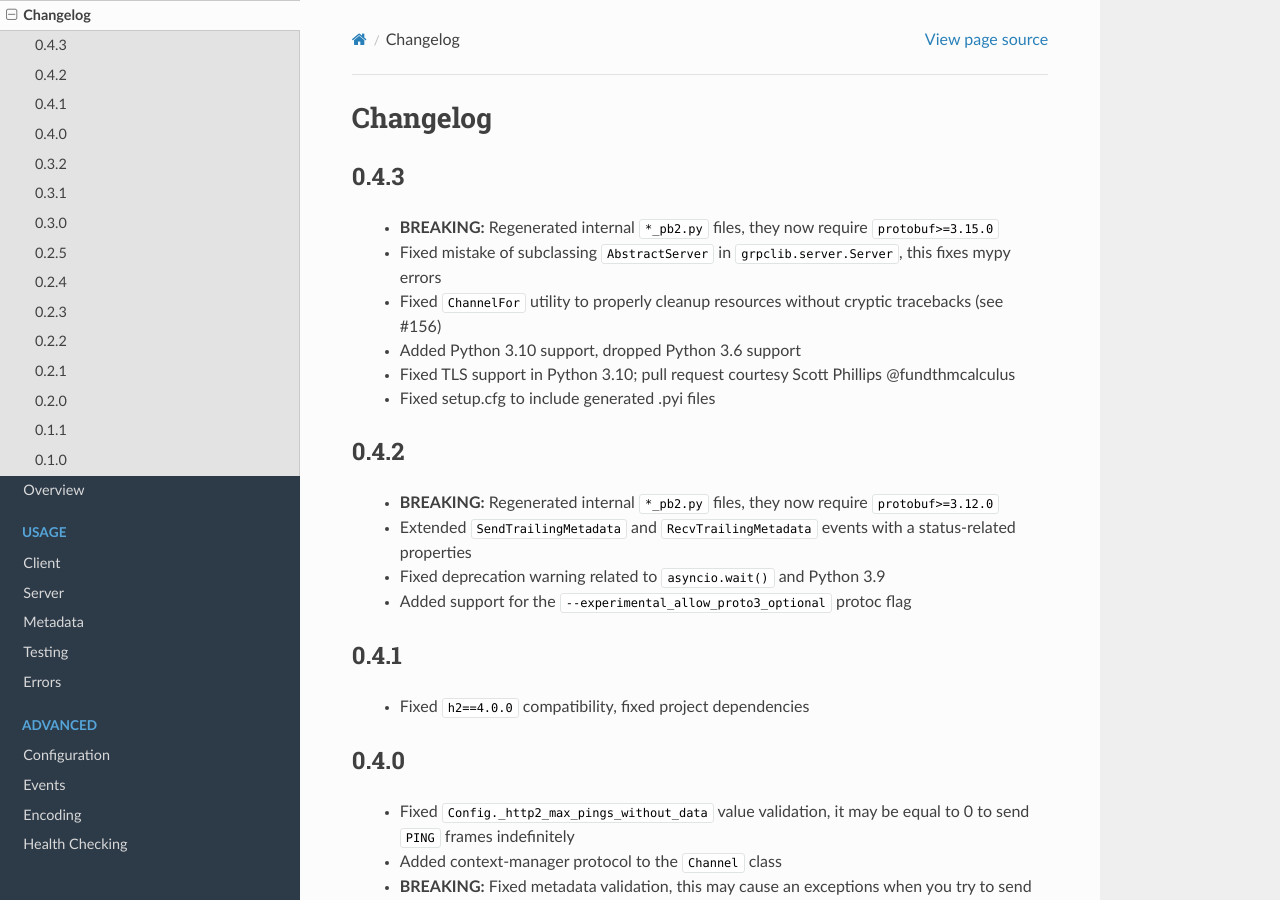
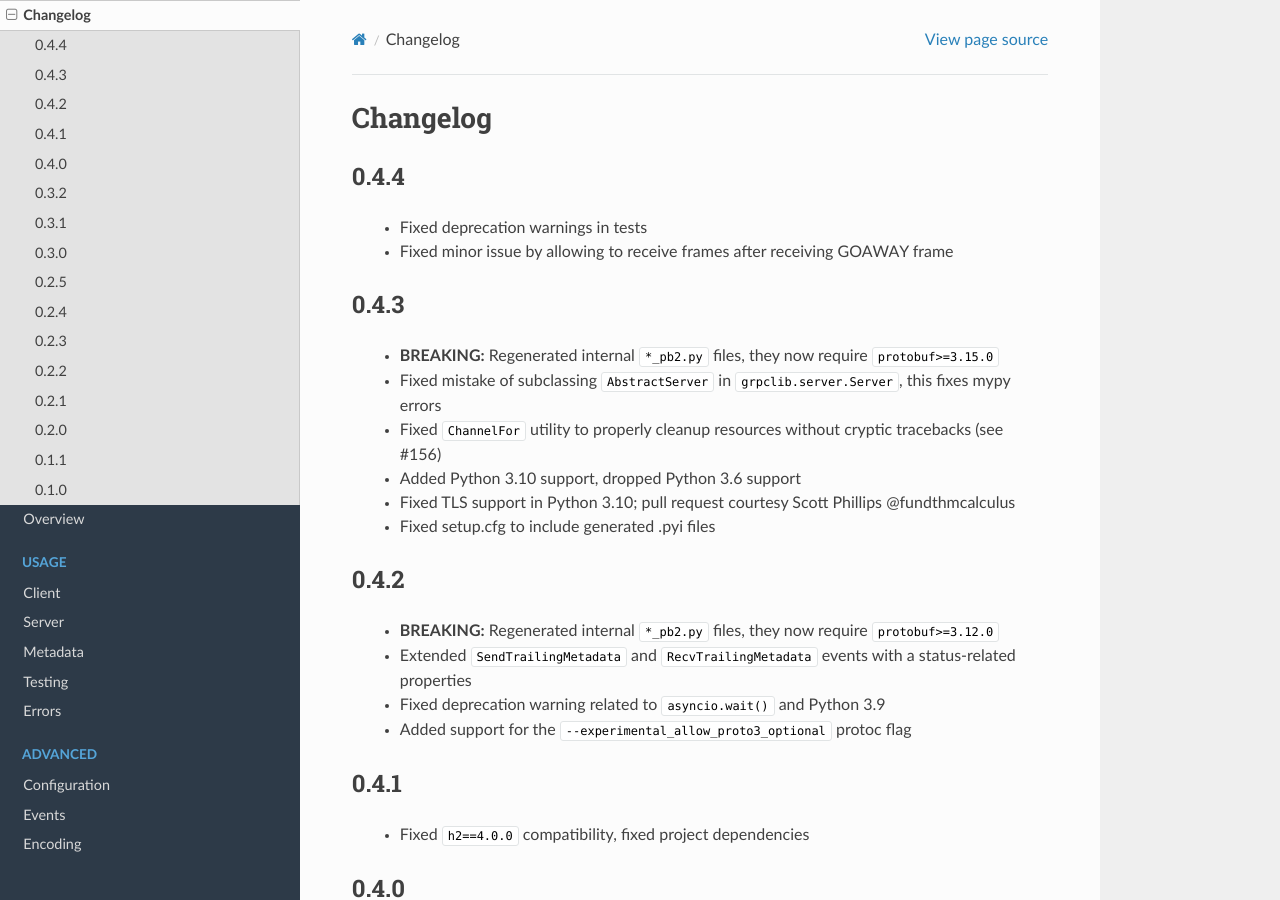
Before and after one commit to vmagamedov/grpclib, a Sphinx documentation site: the page built from docs/changelog/index.rst, in a window 1280 px wide and 900 px high. Built offline with Sphinx 7.4.7 and the Read the Docs theme 2.0.0, drawn with Linux system fonts in a browser that asks for light colours.

Commit message:
Updated changelog, issued 0.4.4 release

```diff
--- a/docs/changelog/index.rst
+++ b/docs/changelog/index.rst
@@ -1,5 +1,11 @@
 Changelog
 =========
+
+0.4.4
+~~~~~
+
+  - Fixed deprecation warnings in tests
+  - Fixed minor issue by allowing to receive frames after receiving GOAWAY frame
 
 0.4.3
 ~~~~~
--- a/grpclib/__init__.py
+++ b/grpclib/__init__.py
@@ -1,7 +1,7 @@
 from .const import Status
 from .exceptions import GRPCError
 
-__version__ = '0.4.3'
+__version__ = '0.4.4'
 
 __all__ = (
     'Status',
```
